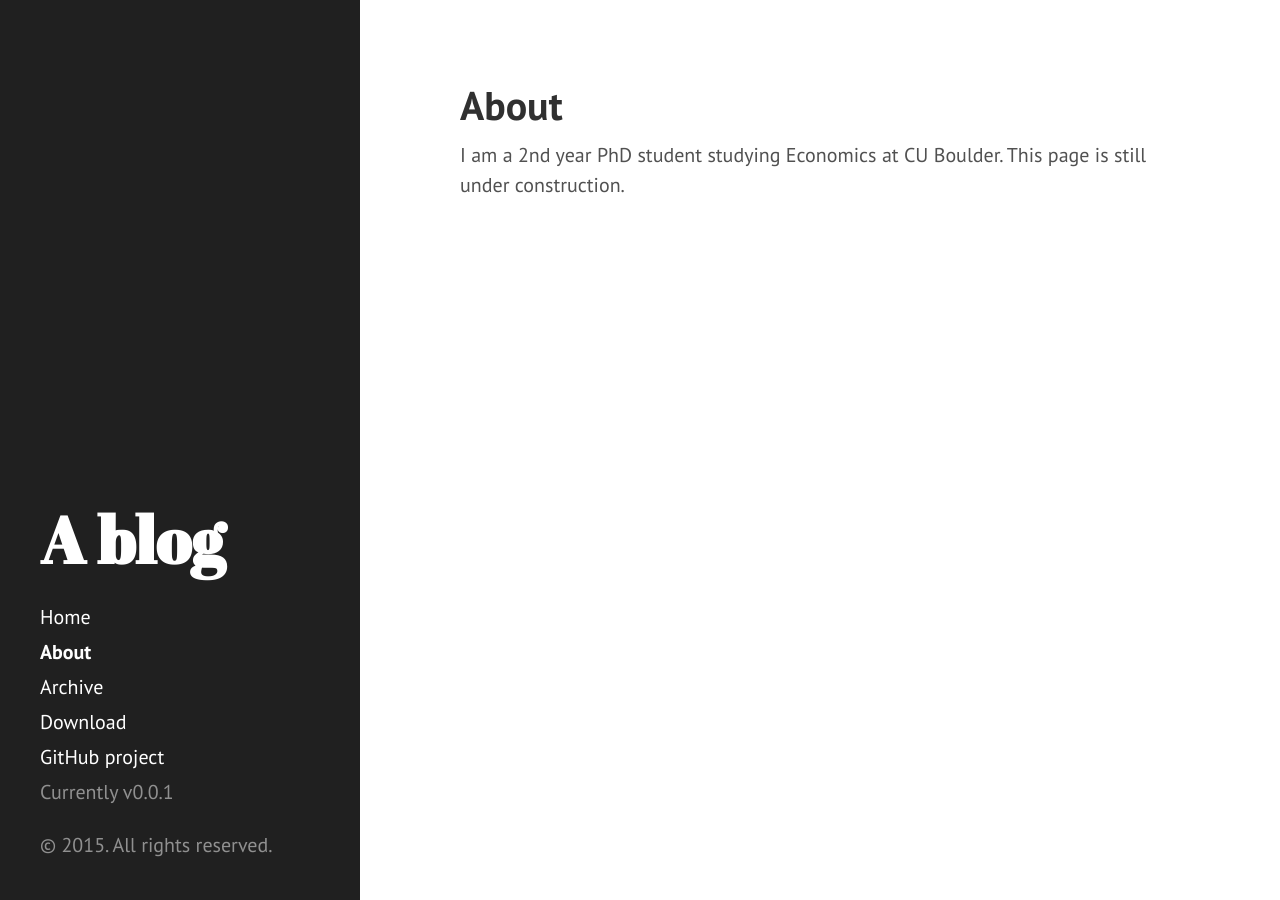
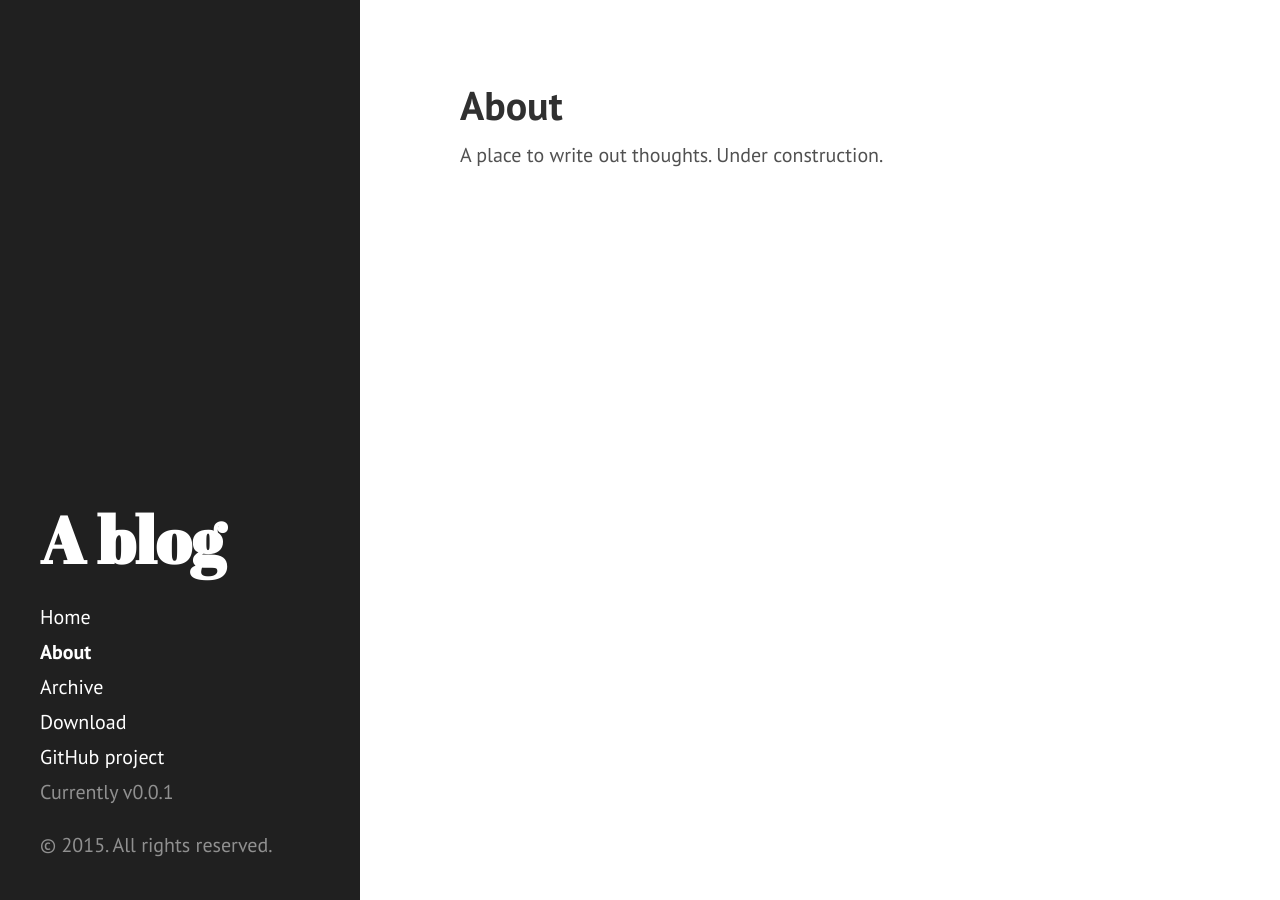
Before and after one commit to akhilrao/akhilrao.github.io, a Jekyll site: the page built from about.md, in a window 1280 px wide. Built offline with Jekyll 4.4.1, drawn with Linux system fonts in a browser that asks for light colours; Markdown is read by kramdown in place of the engine named in the settings.

Commit message:
More changes

```diff
--- a/about.md
+++ b/about.md
@@ -3,4 +3,4 @@ layout: page
 title: About
 ---
 
-I am a 2nd year PhD student studying Economics at CU Boulder. This page is still under construction.
+A place to write out thoughts. Under construction.
```
